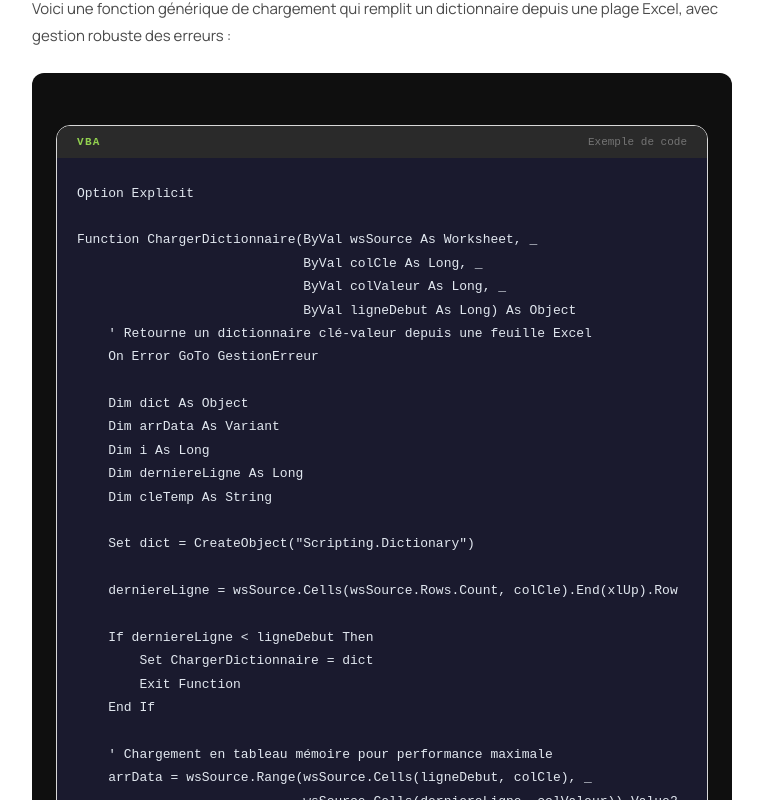
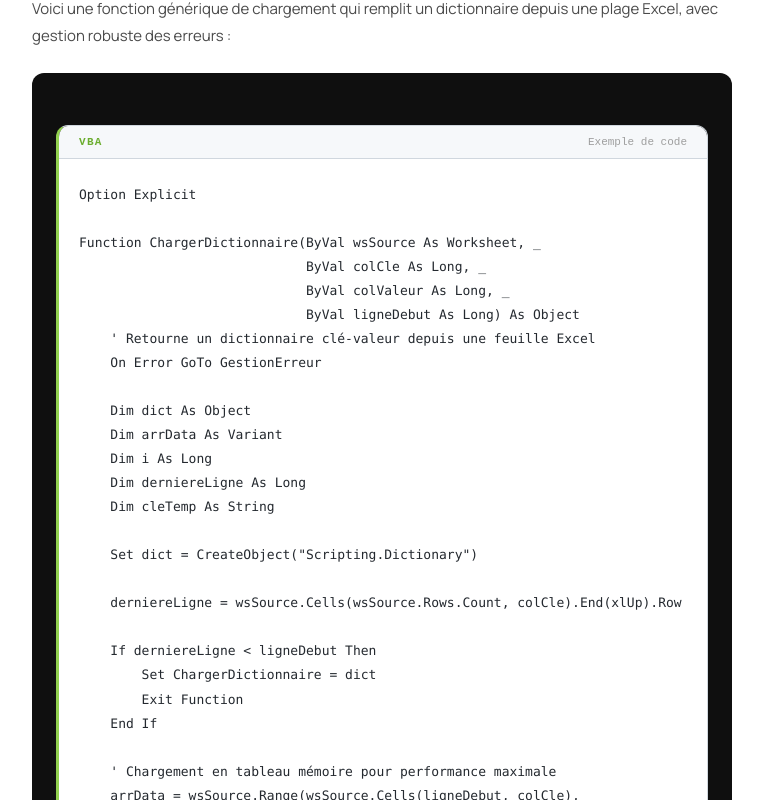
Before and after one commit to CedricoBanjo/tirexe-site, a Next.js app: page /blog/les-dictionnaires-vba-scriptingdictionary-pour-la-performance in a window 1280 px wide. Shown: the part 1740-2540 px from the top of the page, without its empty margins (76-839 px from the left). Built offline with nearby package versions, Linux system fonts and the light colour scheme.

Commit message:
Update globals.css

```diff
--- a/app/globals.css
+++ b/app/globals.css
@@ -307,35 +307,39 @@ nav {
 
 /* CODE BLOCKS */
 .code-block {
-  border-radius: 14px; overflow: hidden;
-  margin: 28px 0; border: 1px solid var(--line2);
+  border-radius: 12px; overflow: hidden;
+  margin: 28px 0; border: 1px solid #D0D7DE;
+  border-left: 3px solid var(--g);
 }
 .code-header {
-  background: var(--ink2); padding: 10px 20px;
+  background: #F6F8FA; padding: 10px 20px;
   display: flex; align-items: center; justify-content: space-between;
+  border-bottom: 1px solid #D0D7DE;
 }
 .code-lang {
   font-size: 11px; font-weight: 800; letter-spacing: .12em;
-  text-transform: uppercase; color: var(--g);
+  text-transform: uppercase; color: var(--g-d);
 }
 .code-label {
-  font-size: 11px; color: rgba(255,255,255,.35); font-weight: 500;
+  font-size: 11px; color: var(--softer); font-weight: 500;
 }
 .code-block pre {
-  background: #1a1a2e; margin: 0; padding: 24px 20px;
+  background: #FFFFFF; margin: 0; padding: 24px 20px;
   overflow-x: auto; border-radius: 0;
 }
 .code-block pre code {
-  font-family: 'Courier New', 'Consolas', monospace;
-  font-size: 13px; line-height: 1.8;
-  color: #e2e8f0; background: none; border: none; padding: 0;
+  font-family: 'Consolas', 'Courier New', monospace;
+  font-size: 13px; line-height: 1.85;
+  color: #24292F; background: none; border: none; padding: 0;
   white-space: pre;
 }
+.code-block pre code .keyword { color: #CF222E; }
+.code-block pre code .comment { color: #6E7781; font-style: italic; }
 .inline-code {
-  background: var(--g-p); border: 1px solid var(--g-mid);
+  background: #F6F8FA; border: 1px solid #D0D7DE;
   border-radius: 5px; padding: 2px 8px;
-  font-size: 13px; font-family: 'Courier New', monospace;
-  color: var(--g-xd);
+  font-size: 13px; font-family: 'Consolas', 'Courier New', monospace;
+  color: #CF222E;
 }
 
 /* ANIMATIONS */
```
